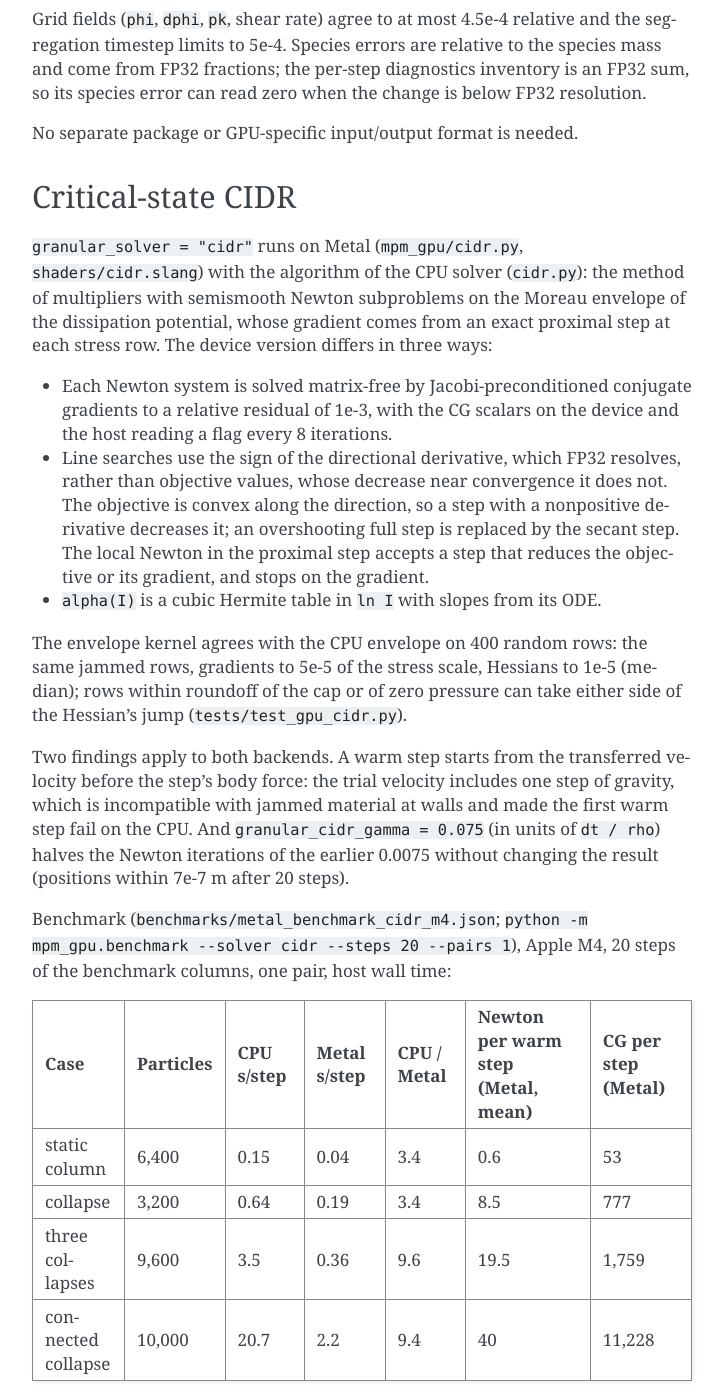
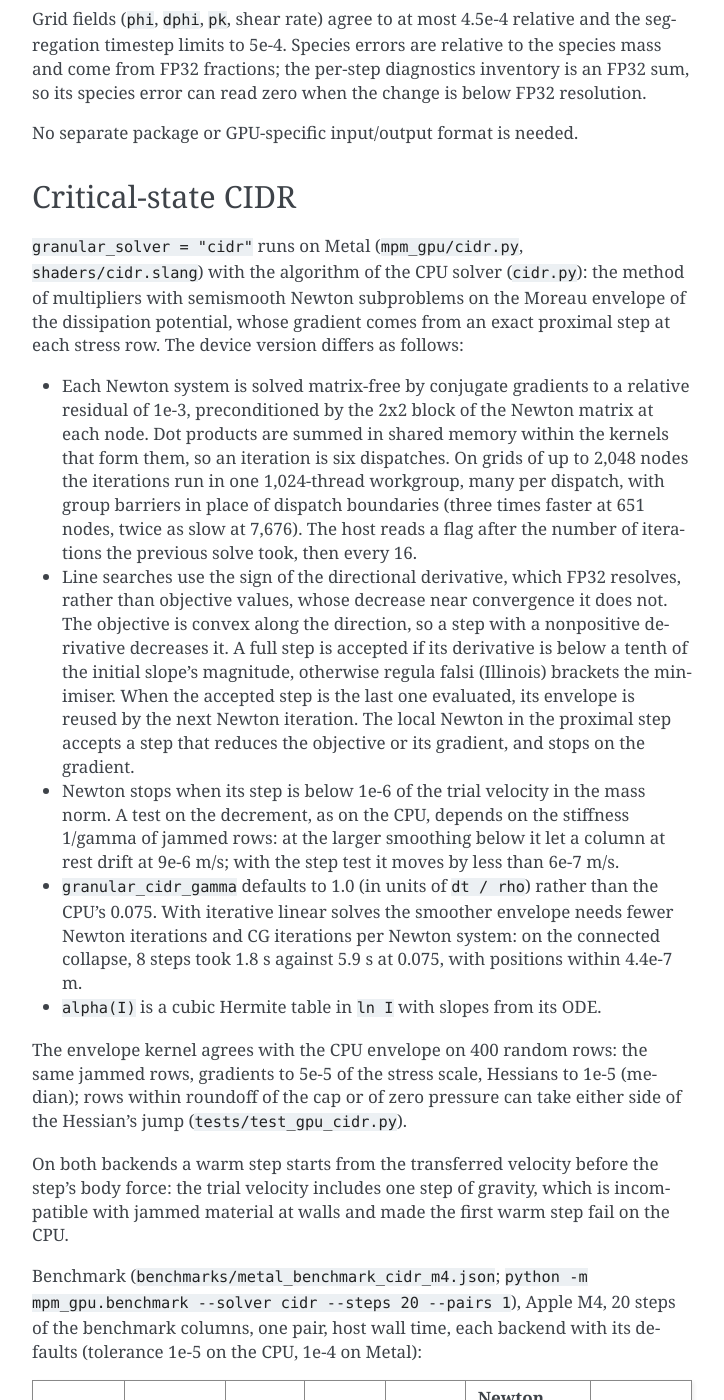
Before and after one commit to benjym/poly-mpm, a Sphinx documentation site: the page built from docs/gpu.md, in a window 1280 px wide and 1400 px high, scrolled down 11902 px. Shown: the whole window, without its empty margins (388-1112 px from the left). Built offline with Sphinx 7.4.7, drawn with Linux system fonts in a browser that asks for light colours; some of the changed text lies outside the part shown.

Commit message:
Speed up the Metal CIDR step
Profiling the connected collapse showed the step dominated by dispatch
latency (about 115,000 dispatches and 1,700 readbacks per step) and by
line searches. The changes:

- CG dot products are summed in shared memory by the kernels that form
  them (six dispatches per iteration instead of twelve), with a 2x2
  block preconditioner per node; grids of up to 2,048 nodes run many CG
  iterations per dispatch in one workgroup.
- The full Newton step is accepted when its derivative is below a tenth
  of the initial slope, otherwise regula falsi brackets the minimiser,
  and the envelope at an accepted step is reused.
- gamma defaults to 1.0 dt / rho on Metal (None resolves per backend),
  which halves Newton and CG iterations there.
- Newton stops on the size of its step: the decrement test let a static
  column drift at 9e-6 m/s with the larger gamma; it now moves by less
  than 6e-7 m/s.

Metal is now 2.5 to 4.6 times faster than before and 8.5 to 44 times
faster than the CPU on the benchmark columns; the connected collapse of
10,000 particles runs at 0.54 s per step.

Co-Authored-By: Claude Opus 5.5 <noreply@anthropic.com>

```diff
--- a/docs/gpu.md
+++ b/docs/gpu.md
@@ -463,17 +463,34 @@ No separate package or GPU-specific input/output format is needed.
 `shaders/cidr.slang`) with the algorithm of the CPU solver (`cidr.py`): the
 method of multipliers with semismooth Newton subproblems on the Moreau envelope
 of the dissipation potential, whose gradient comes from an exact proximal step
-at each stress row. The device version differs in three ways:
+at each stress row. The device version differs as follows:
 
-- Each Newton system is solved matrix-free by Jacobi-preconditioned conjugate
-  gradients to a relative residual of 1e-3, with the CG scalars on the device
-  and the host reading a flag every 8 iterations.
+- Each Newton system is solved matrix-free by conjugate gradients to a relative
+  residual of 1e-3, preconditioned by the 2x2 block of the Newton matrix at each
+  node. Dot products are summed in shared memory within the kernels that form
+  them, so an iteration is six dispatches. On grids of up to 2,048 nodes the
+  iterations run in one 1,024-thread workgroup, many per dispatch, with group
+  barriers in place of dispatch boundaries (three times faster at 651 nodes,
+  twice as slow at 7,676). The host reads a flag after the number of iterations
+  the previous solve took, then every 16.
 - Line searches use the sign of the directional derivative, which FP32
   resolves, rather than objective values, whose decrease near convergence it
   does not. The objective is convex along the direction, so a step with a
-  nonpositive derivative decreases it; an overshooting full step is replaced by
-  the secant step. The local Newton in the proximal step accepts a step that
-  reduces the objective or its gradient, and stops on the gradient.
+  nonpositive derivative decreases it. A full step is accepted if its derivative
+  is below a tenth of the initial slope's magnitude, otherwise regula falsi
+  (Illinois) brackets the minimiser. When the accepted step is the last one
+  evaluated, its envelope is reused by the next Newton iteration. The local
+  Newton in the proximal step accepts a step that reduces the objective or its
+  gradient, and stops on the gradient.
+- Newton stops when its step is below 1e-6 of the trial velocity in the mass
+  norm. A test on the decrement, as on the CPU, depends on the stiffness 1/gamma
+  of jammed rows: at the larger smoothing below it let a column at rest drift at
+  9e-6 m/s; with the step test it moves by less than 6e-7 m/s.
+- `granular_cidr_gamma` defaults to 1.0 (in units of `dt / rho`) rather than the
+  CPU's 0.075. With iterative linear solves the smoother envelope needs fewer
+  Newton iterations and CG iterations per Newton system: on the connected
+  collapse, 8 steps took 1.8 s against 5.9 s at 0.075, with positions within
+  4.4e-7 m.
 - `alpha(I)` is a cubic Hermite table in `ln I` with slopes from its ODE.
 
 The envelope kernel agrees with the CPU envelope on 400 random rows: the same
@@ -481,37 +498,36 @@ jammed rows, gradients to 5e-5 of the stress scale, Hessians to 1e-5 (median);
 rows within roundoff of the cap or of zero pressure can take either side of the
 Hessian's jump (`tests/test_gpu_cidr.py`).
 
-Two findings apply to both backends. A warm step starts from the transferred
-velocity before the step's body force: the trial velocity includes one step of
-gravity, which is incompatible with jammed material at walls and made the first
-warm step fail on the CPU. And `granular_cidr_gamma = 0.075` (in units of
-`dt / rho`) halves the Newton iterations of the earlier 0.0075 without changing
-the result (positions within 7e-7 m after 20 steps).
+On both backends a warm step starts from the transferred velocity before the
+step's body force: the trial velocity includes one step of gravity, which is
+incompatible with jammed material at walls and made the first warm step fail on
+the CPU.
 
 Benchmark (`benchmarks/metal_benchmark_cidr_m4.json`; `python -m
 mpm_gpu.benchmark --solver cidr --steps 20 --pairs 1`), Apple M4, 20 steps of
-the benchmark columns, one pair, host wall time:
+the benchmark columns, one pair, host wall time, each backend with its defaults
+(tolerance 1e-5 on the CPU, 1e-4 on Metal):
 
 | Case | Particles | CPU s/step | Metal s/step | CPU / Metal | Newton per warm step (Metal, mean) | CG per step (Metal) |
 | --- | --- | --- | --- | --- | --- | --- |
-| static column | 6,400 | 0.15 | 0.04 | 3.4 | 0.6 | 53 |
-| collapse | 3,200 | 0.64 | 0.19 | 3.4 | 8.5 | 777 |
-| three collapses | 9,600 | 3.5 | 0.36 | 9.6 | 19.5 | 1,759 |
-| connected collapse | 10,000 | 20.7 | 2.2 | 9.4 | 40 | 11,228 |
+| static column | 6,400 | 0.15 | 0.018 | 8.5 | 0.8 | 43 |
+| collapse | 3,200 | 0.65 | 0.049 | 13 | 13 | 731 |
+| three collapses | 9,600 | 3.5 | 0.079 | 44 | 14 | 783 |
+| connected collapse | 10,000 | 20.7 | 0.54 | 38 | 22 | 3,212 |
 
-CPU and Metal positions agree to 4e-6 grid spacings after 20 steps. The
-Coulomb solver in [Performance](#performance) is a different material law and
-was timed over 3 steps from rest, so the comparison is indicative only: there,
-the collapse of 3,200 particles took 1.7 s per step on Metal and the connected
-collapse of 10,000 did not converge on either backend. A column at rest stays
-put on Metal to 5e-8 m over ten steps of 0.02 s.
+Before the changes above, Metal took 0.044, 0.186, 0.362 and 2.2 s per step on
+these cases. CPU and Metal positions agree to 6e-5 grid spacings after 20 steps,
+the difference of their tolerances. The Coulomb solver in
+[Performance](#performance) is a different material law and was timed over 3
+steps from rest, so the comparison is indicative only: there, the collapse of
+3,200 particles took 1.7 s per step on Metal and the connected collapse of
+10,000 did not converge on either backend.
 
-The cost is in slow, nearly jammed flow on fine grids, where Newton needs tens
-of iterations and each needs hundreds to thousands of Jacobi-CG iterations. A
-multigrid preconditioner would address the second; the first is the
+The remaining cost is in slow, nearly jammed flow on fine grids, where Newton
+needs tens of iterations and each needs hundreds to thousands of CG iterations.
+A multigrid preconditioner would address the second; the first is the
 globalisation question of
-[granular-cidr-design](granular-cidr-design.md#frozen-step-results). Each Newton
-iteration also reads a few scalars back to the host.
+[granular-cidr-design](granular-cidr-design.md#frozen-step-results).
 
 ## Sources
 
--- a/granular.py
+++ b/granular.py
@@ -616,6 +616,8 @@ def assemble(P, G, batch, *, compact=False):
 
 
 _CIDR_MODELS = {}
+# Default envelope smoothing in units of dt / rho on the CPU (Metal: mpm_gpu.cidr.GAMMA).
+CIDR_GAMMA = 0.075
 
 
 def cidr_contact(P, G, batch, B, free, active, occupied, trial, initial, body):
@@ -654,7 +656,7 @@ def cidr_contact(P, G, batch, B, free, active, occupied, trial, initial, body):
     )
     lam = -initial * phi[:, None]
     rho = float(np.sum(batch.m) / np.sum(batch.V))
-    gamma = P.granular_cidr_gamma * P.dt / rho
+    gamma = (P.granular_cidr_gamma or CIDR_GAMMA) * P.dt / rho
     cold = None if np.any(lam) else P.dt / rho
     # A warm start begins from the transferred velocity before this step's body force: where
     # material was jammed it is already compatible, while the trial velocity is not at walls.
--- a/initialise.py
+++ b/initialise.py
@@ -51,7 +51,8 @@ def validate_cidr(P):
     if not values["phi_min"] < values["packing_max"] - values["cidr_deficit"]:
         raise ValueError("cidr requires phi_min < packing_max - cidr_deficit")
     for name in ("granular_cidr_gamma", "granular_cidr_tolerance"):
-        if not np.isfinite(getattr(P, name)) or getattr(P, name) <= 0:
+        value = getattr(P, name)
+        if (value is not None or name != "granular_cidr_gamma") and (not np.isfinite(value) or value <= 0):
             raise ValueError(f"{name} must be positive and finite")
 
 
@@ -87,7 +88,7 @@ def prepare(P, mode="simulation"):
         granular_max_iterations=200,
         granular_stopping="residual",
         granular_increment=1e-3,
-        granular_cidr_gamma=0.075,
+        granular_cidr_gamma=None,
         granular_cidr_tolerance=1e-5,
         granular_max_nodes=256,
         interpolation="linear",
```
Also changed, not shown: docs/features.md (+1 -1 lines), docs/granular-cidr-design.md (+3 -3 lines), 4 other files.
